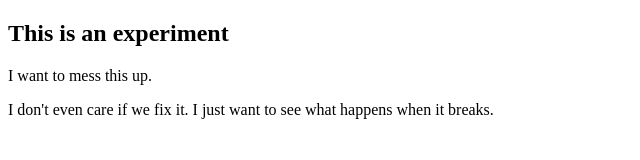
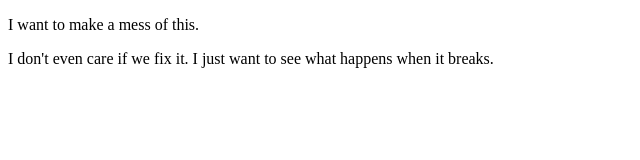
Before and after one commit to braydenc303/GitTutorial, a plain HTML site: page index.html in a window 1280 px wide. Shown: the whole page, without its empty margins (0-640 px from the left). Drawn offline with Linux system fonts and the light colour scheme.

Commit message:
reset file for next try and updated readme with more workflow.

```diff
--- a/index.html
+++ b/index.html
@@ -8,8 +8,7 @@
 </head>
 <body>
     <div>
-        <h2>This is an experiment</h2>
-        <p>I want to mess this up.</p>
+        <p>I want to make a mess of this.</p>
         <p>I don't even care if we fix it. I just want to see what happens when it breaks.</p>
     </div>
 
```
Also changed, not shown: 1 other file.
